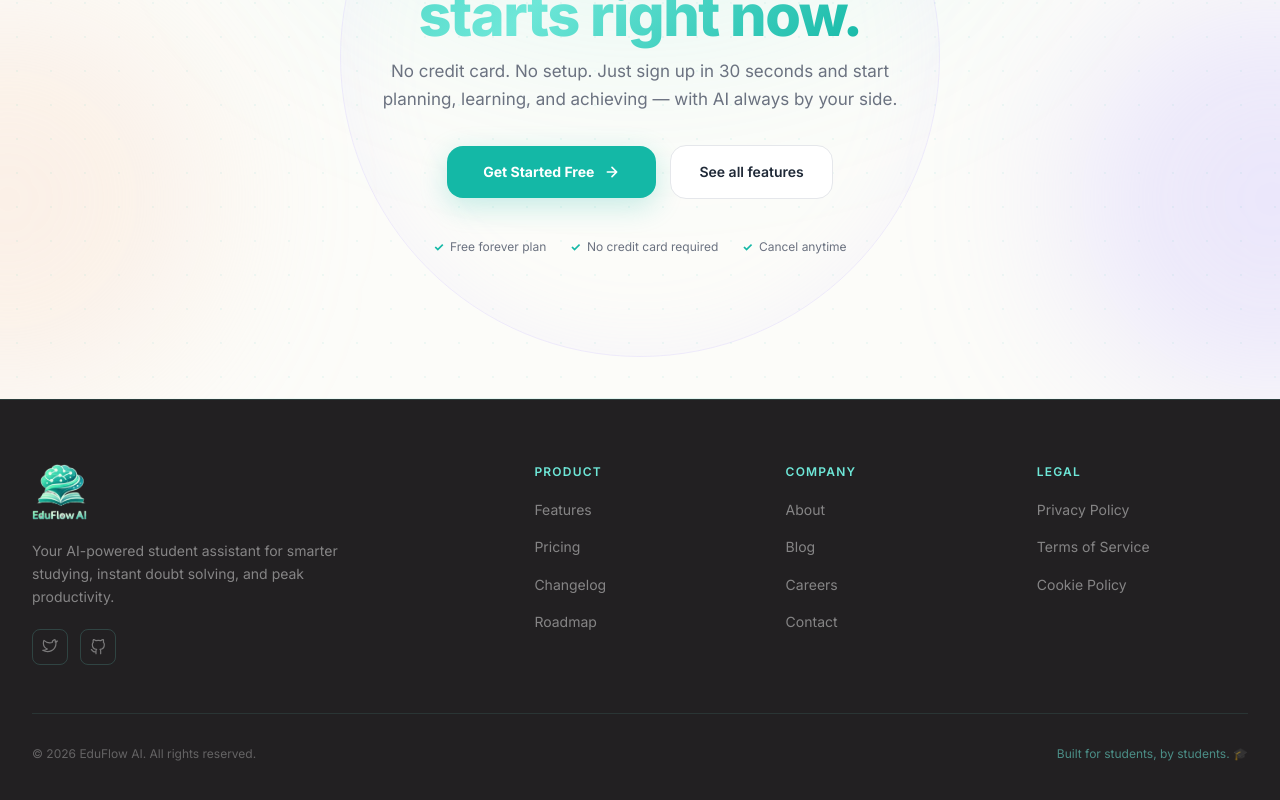
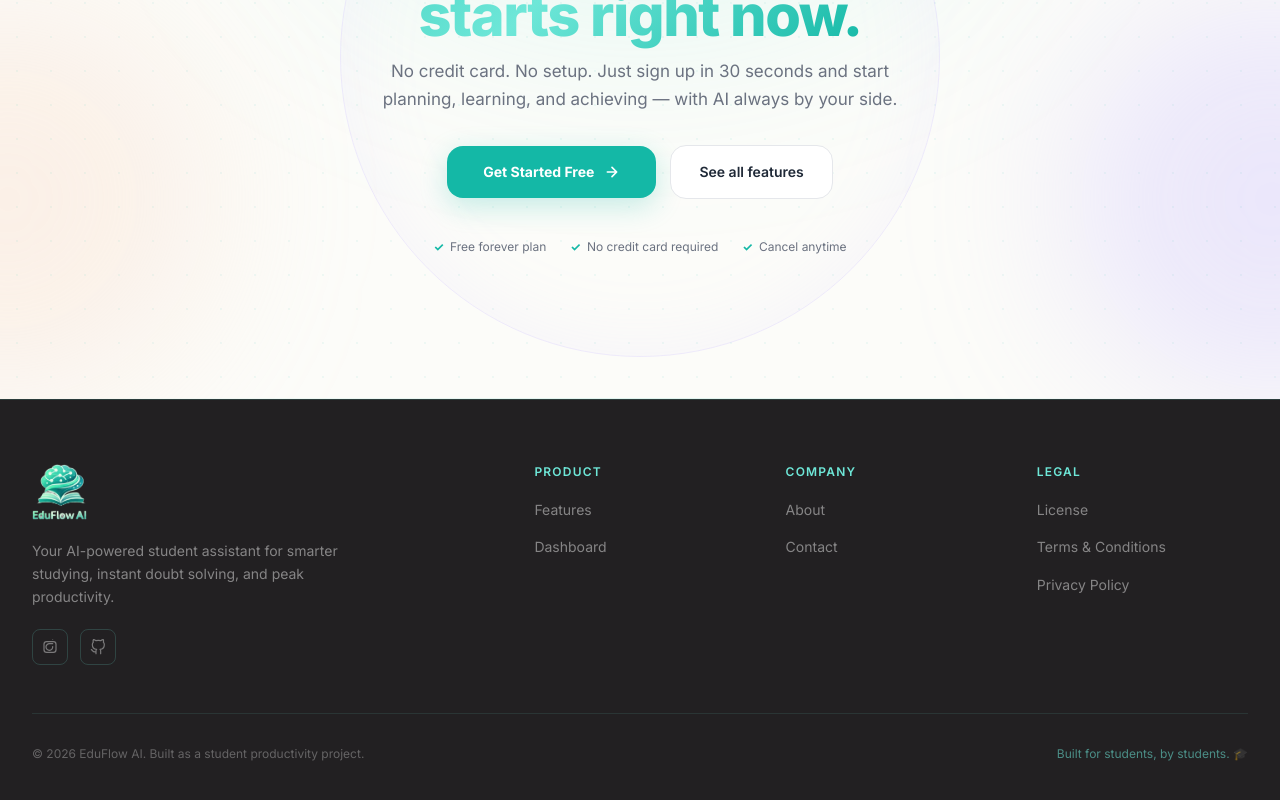
Before and after one commit to prabhakarshukla/EduFlow_AI, a Next.js app: page / in a window 1280 px wide. Shown: the part 2131-2931 px from the top of the page. Built offline with nearby package versions, Linux system fonts and the light colour scheme.

Commit message:
Update footer with Legal section and correct links

```diff
--- a/components/layout/footer.tsx
+++ b/components/layout/footer.tsx
@@ -7,26 +7,22 @@ const cols = [
     title: 'Product',
     links: [
       { label: 'Features',  href: '/#features'  },
-      { label: 'Pricing',   href: '/pricing'     },
-      { label: 'Changelog', href: '/changelog'   },
-      { label: 'Roadmap',   href: '/roadmap'     },
+      { label: 'Dashboard', href: '/dashboard'  },
     ],
   },
   {
     title: 'Company',
     links: [
-      { label: 'About',   href: '/about'   },
-      { label: 'Blog',    href: '/blog'    },
-      { label: 'Careers', href: '/careers' },
-      { label: 'Contact', href: '/contact' },
+      { label: 'About',   href: '/about'     },
+      { label: 'Contact', href: '/#contact'  },
     ],
   },
   {
     title: 'Legal',
     links: [
-      { label: 'Privacy Policy',   href: '/privacy' },
-      { label: 'Terms of Service', href: '/terms'   },
-      { label: 'Cookie Policy',    href: '/cookies' },
+      { label: 'License',              href: '/license'  },
+      { label: 'Terms & Conditions',   href: '/terms'    },
+      { label: 'Privacy Policy',       href: '/privacy'  },
     ],
   },
 ];
@@ -81,17 +77,21 @@ export default function Footer() {
             <div className="flex gap-3">
               {[
                 {
-                  label: 'Twitter',
-                  path: 'M23 3a10.9 10.9 0 01-3.14 1.53A4.48 4.48 0 0019.4 1s-4 1-4 4c0 .06 0 .12.01.18A12.78 12.78 0 013 2s-4 9 5 13a11.64 11.64 0 01-7 2c9 5 20 0 20-11.5a4.5 4.5 0 00-.08-.83A7.72 7.72 0 0023 3z',
+                  label: 'Instagram',
+                  href: 'https://www.instagram.com/prabhakar_.shukla',
+                  path: 'M16 11.37A5 5 0 1111.63 7H16m0-7h.01M21 8v8a4 4 0 01-4 4H7a4 4 0 01-4-4V8a4 4 0 014-4h10a4 4 0 014 4z',
                 },
                 {
                   label: 'GitHub',
+                  href: 'https://github.com/prabhakarshukla',
                   path: 'M9 19c-5 1.5-5-2.5-7-3m14 6v-3.87a3.37 3.37 0 00-.94-2.61c3.14-.35 6.44-1.54 6.44-7A5.44 5.44 0 0020 4.77 5.07 5.07 0 0019.91 1S18.73.65 16 2.48a13.38 13.38 0 00-7 0C6.27.65 5.09 1 5.09 1A5.07 5.07 0 005 4.77a5.44 5.44 0 00-1.5 3.78c0 5.42 3.3 6.61 6.44 7A3.37 3.37 0 009 18.13V22',
                 },
-              ].map(({ label, path }) => (
+              ].map(({ label, href, path }) => (
                 <a
                   key={label}
-                  href="#"
+                  href={href}
+                  target="_blank"
+                  rel="noopener noreferrer"
                   aria-label={label}
                   className="w-9 h-9 rounded-lg flex items-center justify-center transition-all duration-150"
                   style={{
@@ -159,7 +159,7 @@ export default function Footer() {
             color: 'rgba(255,255,255,0.3)',
           }}
         >
-          <span>© {new Date().getFullYear()} EduFlow AI. All rights reserved.</span>
+          <span>© 2026 EduFlow AI. Built as a student productivity project.</span>
           <span style={{ color: 'rgba(110,231,216,0.55)' }}>
             Built for students, by students. 🎓
           </span>
```
